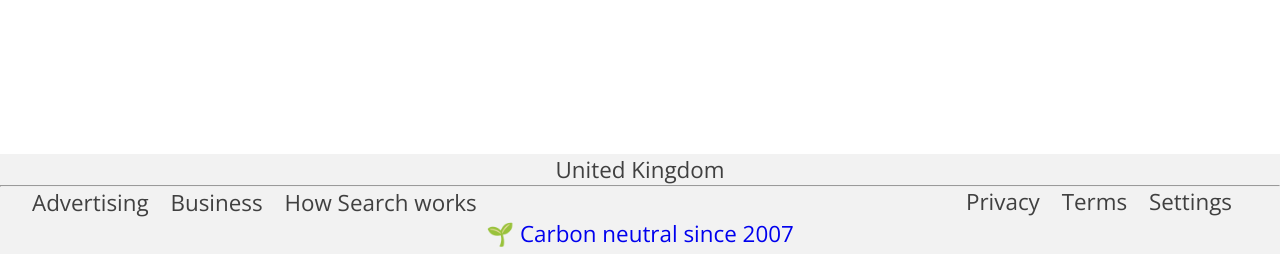
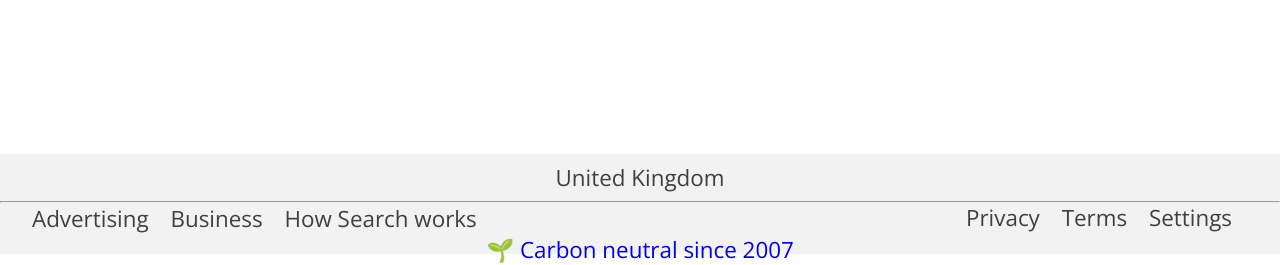
Before and after one commit to smissah/google-homepage, a plain HTML site: page index.html in a window 1280 px wide. Shown: the part 546-811 px from the top of the page. Drawn offline with nearby package versions, Linux system fonts and the light colour scheme.

Commit message:
final commit, I hope

```diff
--- a/index.html
+++ b/index.html
@@ -67,7 +67,7 @@
       </div>
     </div>
     <footer>
-      <p class="center-link">United Kingdom</p>
+      <p class="center-link location">United Kingdom</p>
       <hr />
       <div class="links">
         <div class="left-links">
--- a/styles/main.scss
+++ b/styles/main.scss
@@ -217,7 +217,7 @@ footer {
       display: inline;
       position: absolute;
       right: 0;
-      top: 2rem;
+      top: 3rem;
       margin-right: var(--margin);
 
       li {
@@ -239,4 +239,8 @@ footer {
     text-align: center;
     place-self: center;
   }
+
+  .location {
+    padding: 0.5rem;
+  }
 }
```
Also changed, not shown: styles/main.css, 1 other file.
